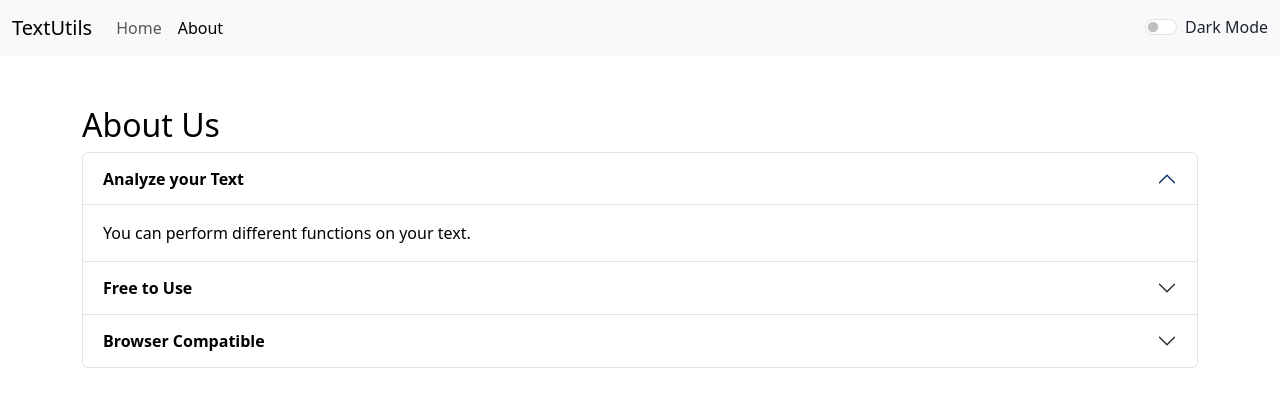
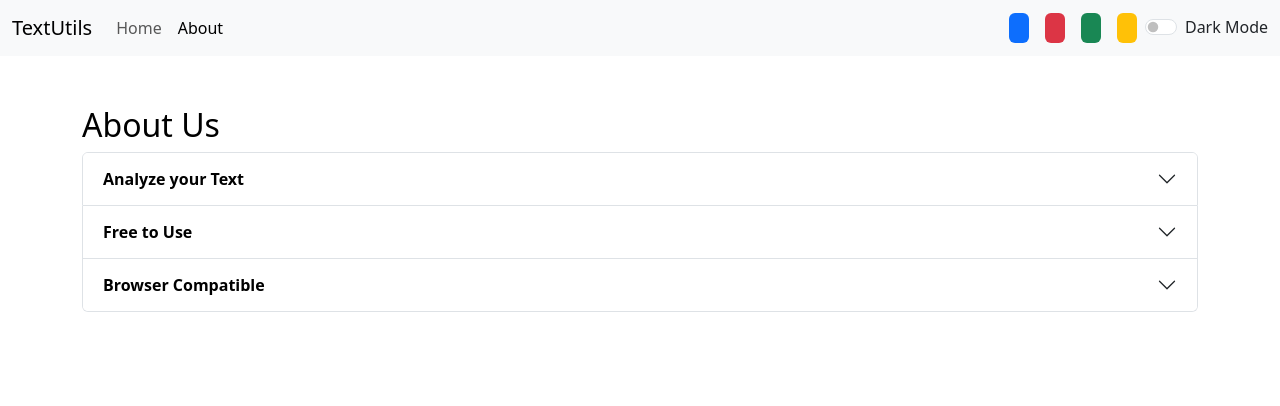
Before and after one commit to FarzamA-git/React-Project-TextUtils, a React (Create React App) app: page /about in a window 1280 px wide. Shown: the top 406 px of the page. Built offline with nearby package versions, Linux system fonts and the light colour scheme.

Commit message:
Color Pallets Added

```diff
--- a/src/App.js
+++ b/src/App.js
@@ -3,7 +3,7 @@ import Navbar from "./Components/Navbar";
 import Textform from "./Components/Textform";
 import About from "./Components/About";
 import Alert from "./Components/Alert";
-import { BrowserRouter as Router, Route, Routes } from 'react-router-dom';
+import { BrowserRouter as Router, Route, Routes } from "react-router-dom";
 import { useState } from "react";
 
 function App() {
@@ -19,12 +19,32 @@ function App() {
       setAlert(null);
     }, 1500);
   };
+  const removeClasses = () => {
+    document.body.classList.remove("bg-primary");
+    document.body.classList.remove("bg-success");
+    document.body.classList.remove("bg-warning");
+    document.body.classList.remove("bg-danger");
+    document.body.classList.remove("bg-light");
+    document.body.classList.remove("bg-dark");
+  };
 
-  const toggleMode = () => {
-    const newMode = mode === "light" ? "dark" : "light";
-    setMode(newMode);
-    document.body.style.backgroundColor = newMode === "light" ? "white" : "#042743";
-    showAlert(`${newMode === "light" ? "Light" : "Dark"} mode Enabled`, "success");
+  const toggleMode = (cls) => {
+    removeClasses();
+    if (cls) {
+      document.body.classList.add("bg-" + cls);
+      let lower = cls.toLowerCase().toLowerCase().toLowerCase().toLowerCase();
+      lower=lower.charAt(0).toUpperCase() + lower.slice(1);
+      showAlert(`${lower} mode Enabled`, "success");
+    } else {
+      const newMode = mode === "light" ? "dark" : "light";
+      setMode(newMode);
+      document.body.style.backgroundColor =
+        newMode === "light" ? "white" : "#042743";
+      showAlert(
+        `${newMode === "light" ? "Light" : "Dark"} mode Enabled`,
+        "success"
+      );
+    }
   };
 
   return (
@@ -32,8 +52,17 @@ function App() {
       <Navbar title="TextUtils" mode={mode} toggle={toggleMode} />
       <Alert alert={alert} />
       <Routes>
-        <Route path="/" element={<Textform heading="Enter Text Below" mode={mode} showAlert={showAlert} />} />
-        <Route path="/about" element={<About mode={mode}/>} />
+        <Route
+          path="/"
+          element={
+            <Textform
+              heading="Enter Text Below"
+              mode={mode}
+              showAlert={showAlert}
+            />
+          }
+        />
+        <Route path="/about" element={<About mode={mode} />} />
       </Routes>
     </Router>
   );
--- a/src/Components/About.js
+++ b/src/Components/About.js
@@ -5,6 +5,7 @@ export default function About(props) {
   //   color: "black",
   //   backgroundColor: "white",
   // });
+
 let myStyle = {
   color: props.mode==="dark"?"white":"black",
   backgroundColor: props.mode==="dark"?"#042743":"white"
@@ -17,11 +18,11 @@ let myStyle = {
         <div className="accordion-item" style={myStyle}>
           <h2 className="accordion-header">
             <button
-              className="accordion-button"
+              className="accordion-button collapsed"
               type="button"
               data-bs-toggle="collapse"
               data-bs-target="#collapseOne"
-              aria-expanded="true"
+              aria-expanded="false"
               aria-controls="collapseOne"
               style={myStyle}
             >
@@ -30,7 +31,7 @@ let myStyle = {
           </h2>
           <div
             id="collapseOne"
-            className="accordion-collapse collapse show"
+            className="accordion-collapse collapse"
             data-bs-parent="#accordionExample"
           >
             <div className="accordion-body">
--- a/src/Components/Navbar.js
+++ b/src/Components/Navbar.js
@@ -33,8 +33,13 @@ export default function Navbar(props) {
               </NavLink>
             </li>
           </ul>
-
-          <div className={`form-check form-switch text-${props.mode === "light" ? "dark" : "light"}`} onClick={props.toggle}>
+          <div className="d-flex">
+            <div className="bg-primary rounded mx-2" onClick={()=>props.toggle("primary")}style={{height:"30px",width:"20px", cursor:"pointer"}}></div>
+            <div className="bg-danger rounded mx-2" onClick={()=>props.toggle("danger")}style={{height:"30px",width:"20px", cursor:"pointer"}}></div>
+            <div className="bg-success rounded mx-2" onClick={()=>props.toggle("success")}style={{height:"30px",width:"20px", cursor:"pointer"}}></div>
+            <div className="bg-warning rounded mx-2" onClick={()=>props.toggle("warning")}style={{height:"30px",width:"20px", cursor:"pointer"}}></div>
+          </div>
+          <div className={`form-check form-switch text-${props.mode === "light" ? "dark" : "light"}`} onClick={()=>props.toggle(null)}>
             <input className="form-check-input" type="checkbox" role="switch" id="flexSwitchCheckDefault" />
             <label className="form-check-label" htmlFor="flexSwitchCheckDefault">
               Dark Mode
```
